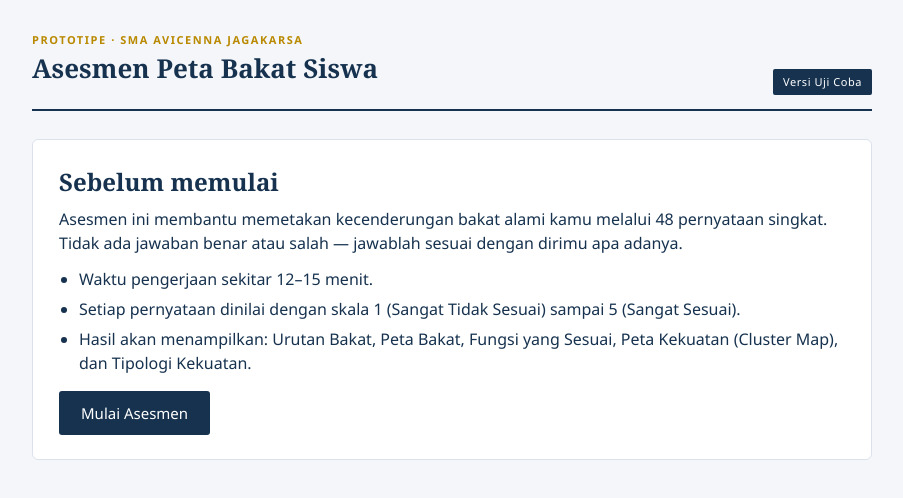
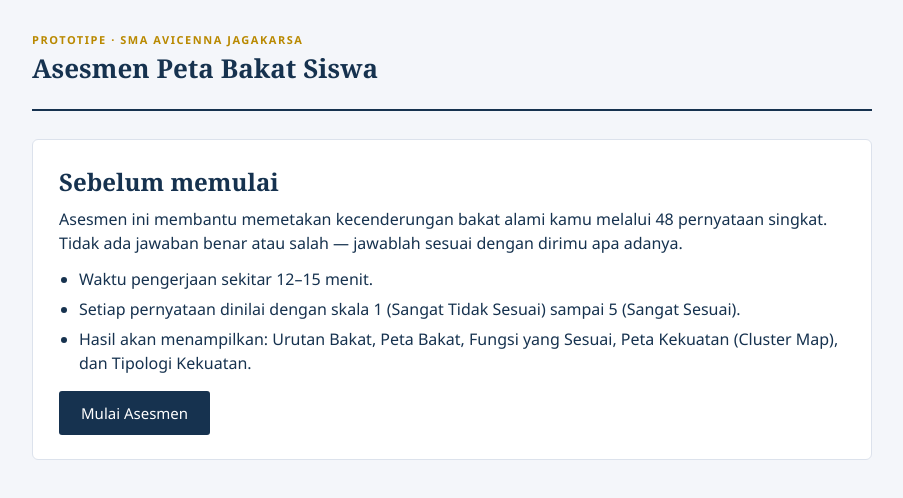
Before and after one commit to itsme-as/Strength-Assessment-Siswa-SMA-Avicenna-Jagakarsa, a plain HTML site: page index.html in a window 1280 px wide. Shown: the whole page, without its empty margins (188-1091 px from the left). Drawn offline with Linux system fonts and the light colour scheme.

```diff
--- a/index.html
+++ b/index.html
@@ -241,7 +241,6 @@
       <div class="eyebrow">Prototipe · SMA Avicenna Jagakarsa</div>
       <h1>Asesmen Peta Bakat Siswa</h1>
     </div>
-    <div class="badge">Versi Uji Coba</div>
   </div>
   <div class="report-only" id="report-student-line" style="font-size:14px;margin:-18px 0 24px;color:var(--ink-soft);"></div>
 
```
